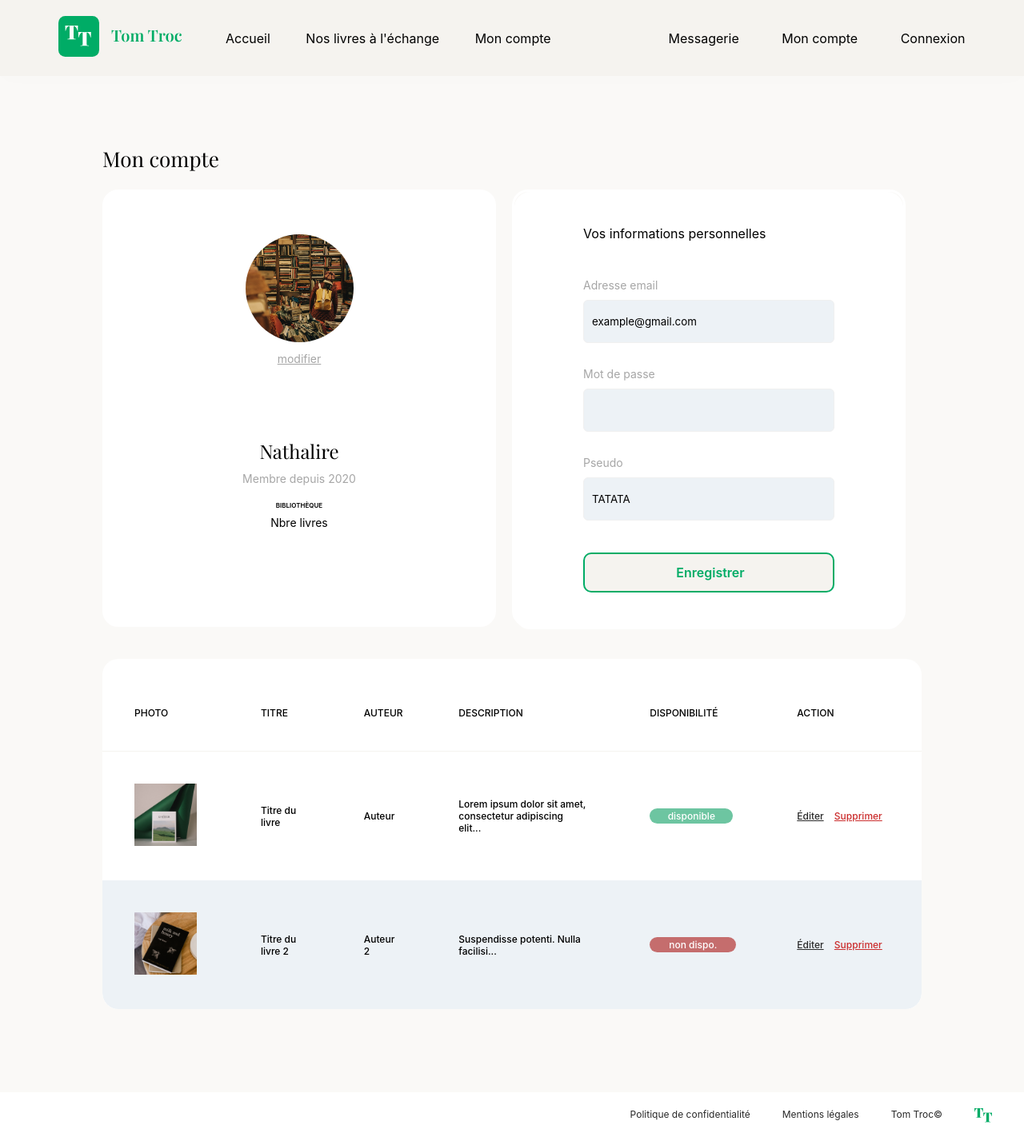
After one commit to L-deathnotavailable/TomTrocsLivresP6, a PHP site: template views/templates/myAccount.php in a window 1280 px wide. The commit adds this page. Shown: the whole page at 80% size. Run offline with PHP 8.4, Linux system fonts and the light colour scheme; the template is opened without the code that fills it, so the values that code supplies are empty; a stand-in replaces the project's code that opens the database connection.

Commit message:
Mise en place de la page Account (#7)
* Mise en place de la page Account

* Fin de la partie statique de MyAccount

* resctification suppression involontaire

```diff
--- a/controllers/UserController.php
+++ b/controllers/UserController.php
@@ -9,4 +9,8 @@ class UserController {
         $view = new View('Connexion');
         $view->render('Connexion');
     }
+    public function showMyAccount() {
+        $view = new View('myAccount');
+        $view->render('myAccount');
+    }
 }
--- a/css/style.css
+++ b/css/style.css
@@ -493,3 +493,337 @@ input[type="submit"] {
     width: 100%;
   }
 }
+
+/* Section "user-account" */
+
+.user-account {
+  background-color: var(--backgroundColorLight);
+  padding: 5% 10%;
+}
+.account {
+  display : flex;
+}
+
+.user-account h2 {
+  font-size: 26px;
+}
+
+.user-account .left-section {
+  background-color: var(--colorWhite);
+  width: 50%;
+  margin-right: 20px;
+  border: white solid;
+  border-radius: 20px;
+}
+
+.user-account-details,.user-update-form {
+  border: white solid;
+    border-radius: 20px;
+}
+
+.user-account .right-section {
+  width: 50%;
+  margin-right: 20px;
+  border: white solid;
+  border-radius: 20px;
+}
+
+.user-informations, .user-update-form, .user-library {
+  background-color: #ffffff;
+  display: flex;
+  flex-direction: column;
+  height: 100%;
+}
+
+.user-informations {
+  width: 100%;
+  padding: 20px 0;
+  text-align: center;
+  margin: auto;
+}
+
+.user-informations-image {
+  display: flex;
+  flex-direction: column;
+  align-items: center;
+}
+
+.user-informations-image img {
+  height: 135px;
+  width: 135px;
+  border-radius: 50%;
+  object-fit: cover;
+  margin-top: 30px;
+  margin-bottom: 10px;
+}
+
+.user-informations-image a {
+  font-size: .875rem;
+  color: var(--colorGrayLight);
+  margin-top: 5px;
+}
+
+.user-informations-details {
+  padding: 90px 0 40px 0;
+}
+
+.user-informations-username {
+  font-family: "Playfair Display", serif;
+  font-size: 1.5rem;
+  margin: 0;
+}
+
+.user-informations-seniority {
+  margin: 10px;
+  font-size: .875rem;
+  color: var(--colorGrayLight);
+}
+
+.user-informations-library {
+  font-weight: 600;
+  font-size: .5rem ;
+  margin-top: 20px;
+}
+
+.user-informations-nb-book {
+  font-size: .875rem;
+  margin: 0;
+}
+
+
+.user-update-form form {
+  display: flex;
+  flex-direction: column;
+  margin: auto;
+  padding-top: 20px;
+}
+
+.user-update-form label {
+  font-size: .875rem;
+  color: var(--colorGrayLight);
+
+  margin-top: 30px;
+  margin-bottom: 10px;
+}
+
+.user-update-form input {
+  width: 300px;
+  height: 50px;
+  border-radius: 6px;
+  border: #F0F0F0 solid 1px;
+  background-color: #EDF2F6;
+  padding-left: 10px;
+}
+
+.user-update-form input[type="submit"] {
+  border-radius: 10px;
+  width: auto;
+  color: var(--colorGreen);
+  background-color: var(--backgroundColor);
+  font-weight: 600;
+  border: #00AC66 solid 2px;
+}
+
+.user-library {
+  width: 100%;
+  margin: 40px 0;
+  text-align: left;
+  border-radius: 20px;
+  overflow: hidden;
+}
+
+.light {
+  background-color: #EDF2F6;
+}
+
+.user-library table {
+  margin-top: 20px;
+  border-collapse: collapse;
+  border-spacing: 0;
+  border-radius: 20px;
+  overflow: hidden;
+}
+
+.user-library th, .user-library td {
+  padding: 40px;
+  text-align: left;
+  font-size: 12px;
+  font-weight: 500;
+}
+
+.user-library thead th {
+  padding-right: 20px;
+  border-bottom: solid #F5F3EF 1px;
+}
+
+
+.tab-active .user-library-details-image {
+  width: 10%;
+}
+
+.tab-active .user-library-details-title {
+  width: 13%;
+}
+
+.tab-active .user-library-details-author {
+  width: 10%;
+}
+
+.tab-active .user-library-details-description {
+  width: 25%;
+}
+
+.tab-active .user-library-details-available {
+  width: 15%;
+}
+
+.user-library-details-available .available {
+  font-weight: 500;
+  background-color: #6DC5A1;
+  text-align: center;
+  border-radius: 30px;
+  color: #FFFFFF;
+  padding: 2px;
+  width: 100px;
+}
+
+.user-library-details-available .not-available {
+  font-weight: 500;
+  background-color: #C56D6D;
+  text-align: center;
+  border-radius: 30px;
+  color: #FFFFFF;
+  padding: 2px;
+  width: 100%;
+}
+
+thead tr th {
+  font-size: .875rem;
+  font-weight: 600;
+}
+
+.action-edit {
+  color: #292929;
+}
+
+.action-delete {
+  color: #CB2D2D;
+  margin-left: 10px;
+}
+
+
+.user-library-details-actions {
+  width: 20%;
+}
+
+.user-library-details-image img {
+  width: 78px;
+  height: 78px;
+  object-fit: cover;
+}
+
+.user-library-details-title, .user-library-details-author, .user-library-details-description {
+  word-wrap: break-word;
+  overflow-wrap: break-word;
+  width: 80px;
+}
+
+.user-library-details-card-top {
+  display: flex;
+}
+
+.user-library-details-card img {
+  min-width: 79px;
+  max-width: 79px;
+  min-height: 79px;
+  max-height: 79px;
+  object-fit: cover;
+}
+
+.user-library-details-card {
+  padding: 10%;
+}
+
+.user-library-details-card-top-text {
+  display: flex;
+  flex-direction: column;
+  width: 100%;
+  padding-left: 10px;
+}
+
+.card-active .user-library-details-title {
+  width: 100%;
+}
+.card-active .user-library-details-author {
+  width: 100%;
+}
+
+.card-active .user-library-details-description {
+  width: 100%;
+}
+
+.card-active .user-library-details-actions {
+  display: flex;
+  margin-top: 40px;
+}
+
+.card-active .user-library-details-description {
+  margin-top: 20px;
+}
+
+.card-active {
+  display: none;
+  height: auto;
+}
+
+.card-active .user-library-details-card-top-text .available {
+  margin-top: 10px;
+  background-color: #6DC5A1;
+  text-align: center;
+  border-radius: 30px;
+  color: #FFFFFF;
+  padding: 2px;
+  width: 100px;
+}
+
+.card-active .user-library-details-card-top-text .not-available {
+  margin-top: 10px;
+  background-color: #C56D6D;
+  text-align: center;
+  border-radius: 30px;
+  color: #FFFFFF;
+  padding: 2px;
+  width: 100px;
+}
+
+/* Section "user-account" RESPONSIVE */
+
+@media screen and (max-width: 1024px) {
+  .user-account-details {
+      display: grid;
+      grid-template-columns: repeat(2, 1fr);
+      grid-template-rows: 500px auto;
+      gap: 25px;
+      grid-template-areas:
+          "user-info user-info"
+          "user-update-form user-update-form"
+          "user-library user-library"
+          "user-library user-library";
+  }
+
+  .user-update-form {
+      margin-top: 40px;
+  }
+
+  .user-library {
+      margin-top: 80px;
+  }
+
+  .tab-active {
+      display: none;
+  }
+
+  .card-active {
+      display: block;
+  }
+}
--- a/index.php
+++ b/index.php
@@ -42,6 +42,12 @@ try {
             $userController->showConnexion();
         break;
 
+        //Account part
+
+        case 'showMyAccount':
+            $userController = new UserController();
+            $userController->showMyAccount();
+        break;
 
 
         // Section Inscription & connexion.
--- a/views/templates/header.php
+++ b/views/templates/header.php
@@ -14,10 +14,11 @@
         <div class ="HomeExgangeBook">
             <a href="index.php?action=home">Accueil</a>
             <a href="index.php?action=showBooks">Nos livres à l'échange</a>
+            <a href="index.php?action=register">Mon compte</a>
         </div>
         <div class ="MessageAccountConnex"></div>
             <a href="index.php?action=about">Messagerie</a>
-            <a href="index.php?action=register">Mon compte</a>
+            <a href="index.php?action=showMyAccount">Mon compte</a>
             <a href="index.php?action=showConnexion">Connexion</a>
         </div>
     </nav>
--- /dev/null
+++ b/views/templates/myAccount.php
@@ -0,0 +1,110 @@
+<section class="user-account">
+    <h2>Mon compte</h2>
+        <div class="account">
+            <div class="left-section">
+                <div class="user-account-details">
+                    <div class="user-informations">
+                        <div class="user-informations-image">
+                            <img src="images/darwin-vegher.jpg" alt="image_défaut">
+                            <form method="POST" action="#"  enctype="">
+                                <input type="file" name="imageToUpload" id="imageToUpload" style="display: none;">
+                                <a href="#" id="new-user-image-link">modifier</a>
+                                <input type="submit" id="submit-new-image" style="display: none;" >
+                            </form>
+                        </div>
+                        <div class="user-informations-details">
+                            <p class="user-informations-username">Nathalire</p>
+                            <p class="user-informations-seniority">Membre depuis 2020</p>
+                            <p class="user-informations-library">BIBLIOTHÈQUE</p>
+                            <p class="user-informations-nb-book">Nbre livres</p>
+                        </div>
+                    </div>
+                </div>
+            </div>
+
+            <div class="right-section">
+                <div class="user-update-form">
+                    <form method="POST" action="">
+                        <p>Vos informations personnelles</p>
+                        <label for="email">Adresse email</label>
+                        <input type="email" id="email" name="email" minlength="3" maxlength="320" required value="example@gmail.com">
+
+                        <label for="password">Mot de passe</label>
+                        <input type="password" id="password" name="password" minlength="12" maxlength="72" required>
+
+                        <label for="username">Pseudo</label>
+                        <input type="text" id="username" name="username" minlength="3" maxlength="32" required value="TATATA">
+
+                        <input type="submit" value="Enregistrer" >
+                    </form>
+                </div>
+            </div>
+        </div>
+        <div class="user-library tab-active">
+            <table>
+                <thead>
+                    <tr>
+                        <th>PHOTO</th>
+                        <th>TITRE</th>
+                        <th>AUTEUR</th>
+                        <th>DESCRIPTION</th>
+                        <th>DISPONIBILITÉ</th>
+                        <th>ACTION</th>
+                    </tr>
+                </thead>
+                <tbody>
+                    <tr>
+                        <th class="user-library-details-image"><img src="Books/images/EstherBook.png" alt="Titre du livre"></th>
+                        <th class="user-library-details-title">Titre du livre</th>
+                        <th class="user-library-details-author">Auteur</th>
+                        <th class="user-library-details-description">Lorem ipsum dolor sit amet, consectetur adipiscing elit...</th>
+                        <th class="user-library-details-available"><div class="available">disponible</div></th>
+                        <th class="user-library-details-actions"><a class="action-edit" href="#">Éditer</a> <a class="action-delete" href="#">Supprimer</a></th>
+                    </tr>
+                    <tr class="light">
+                        <th class="user-library-details-image"><img src="Books/images/MilkAndHoney.png" alt="Titre du livre"></th>
+                        <th class="user-library-details-title">Titre du livre 2</th>
+                        <th class="user-library-details-author">Auteur 2</th>
+                        <th class="user-library-details-description">Suspendisse potenti. Nulla facilisi...</th>
+                        <th class="user-library-details-available"><div class="not-available">non dispo.</div></th>
+                        <th class="user-library-details-actions"><a class="action-edit" href="#">Éditer</a> <a class="action-delete" href="#">Supprimer</a></th>
+                    </tr>
+                </tbody>
+            </table>
+        </div>
+
+        <div class="user-library card-active">
+            <div class="user-library-details-card">
+                <div class="user-library-details-card-top">
+                    <img src="book_image.jpg" alt="Titre du livre">
+                    <div class="user-library-details-card-top-text">
+                        <div class="user-library-details-title">Titre du livre</div>
+                        <div class="user-library-details-author">Auteur</div>
+                        <div class="available">disponible</div>
+                    </div>
+                </div>
+
+                <div class="user-library-details-description">Lorem ipsum dolor sit amet, consectetur adipiscing elit...</div>
+                <div class="user-library-details-actions">
+                    <a class="action-edit" href="#">Éditer</a> <a class="action-delete" href="#">Supprimer</a>
+                </div>
+            </div>
+
+            <div class="user-library-details-card">
+                <div class="user-library-details-card-top">
+                    <img src="book_image.jpg" alt="Titre du livre 2">
+                    <div class="user-library-details-card-top-text">
+                        <div class="user-library-details-title">Titre du livre 2</div>
+                        <div class="user-library-details-author">Auteur 2</div>
+                        <div class="not-available">non disponible</div>
+                    </div>
+                </div>
+
+                <div class="user-library-details-description">Suspendisse potenti. Nulla facilisi...</div>
+                <div class="user-library-details-actions">
+                    <a class="action-edit" href="#">Éditer</a> <a class="action-delete" href="#">Supprimer</a>
+                </div>
+            </div>
+        </div>
+    </div>
+</section>
```
Also changed, not shown: UserImages/nathalire_profile_image.png (added).
